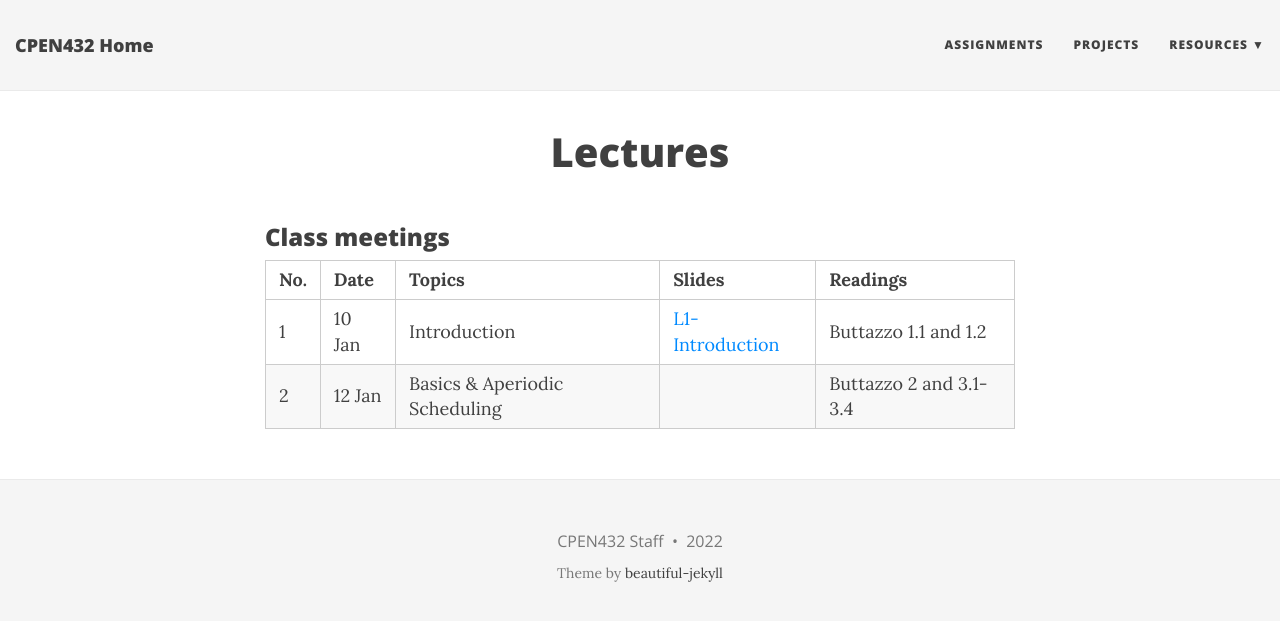
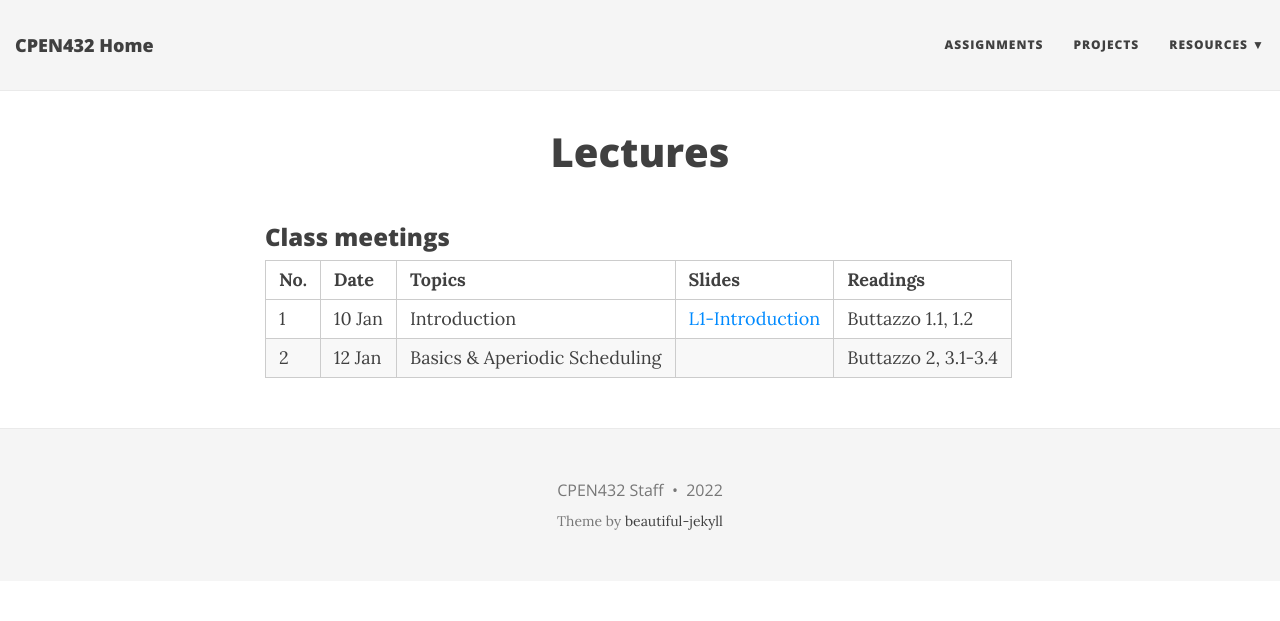
Before and after one commit to CPEN432/cpen432.github.io, a Jekyll site: the page built from lectures.md, in a window 1280 px wide. Shown: the top 621 px of the page. Built offline with Jekyll 4.4.1, drawn with Linux system fonts in a browser that asks for light colours; nearby versions of some CDN libraries.

Commit message:
Update lectures.md

```diff
--- a/lectures.md
+++ b/lectures.md
@@ -6,8 +6,8 @@
 
 | **No.** | **Date** | **Topics** | **Slides** | **Readings** |
 |:--------|:---------|:-----------|:-----------|:-------------|
-|  1  | 10 Jan | Introduction | [L1-Introduction](http://cpen432.github.io/resources/gujarati-slides/1-introduction.pdf) | Buttazzo 1.1 and 1.2 |
-|  2  | 12 Jan | Basics & Aperiodic Scheduling | | Buttazzo 2 and 3.1-3.4 |
+|  1  | 10 Jan | Introduction | [L1-Introduction](http://cpen432.github.io/resources/gujarati-slides/1-introduction.pdf) | Buttazzo 1.1, 1.2 |
+|  2  | 12 Jan | Basics & Aperiodic Scheduling | | Buttazzo 2, 3.1-3.4 |
 
 <!-- | **No.** | **Date** | **Topics** | **Readings** | -->
 <!-- |:---:|:-------|:---:|:----:| -->
```
